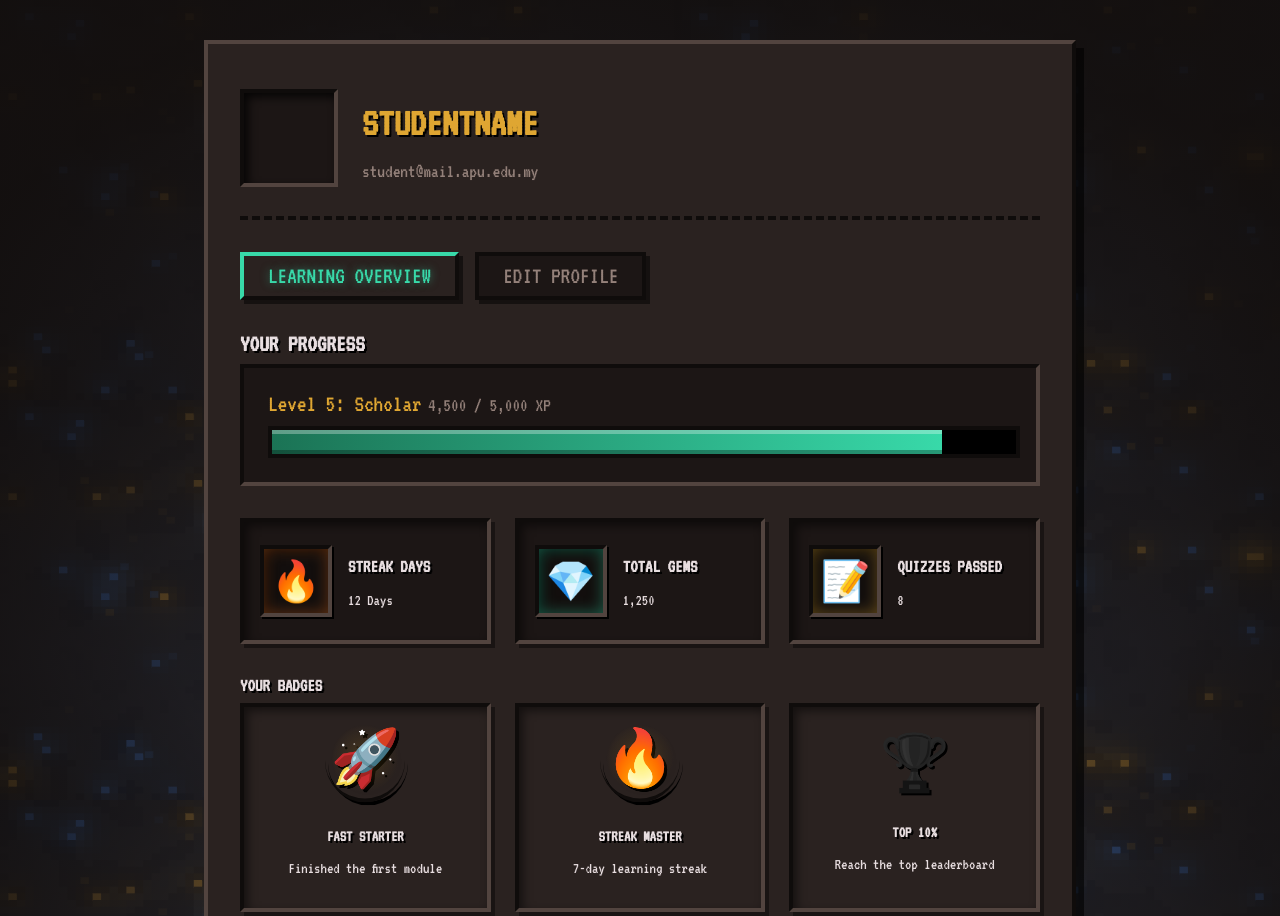
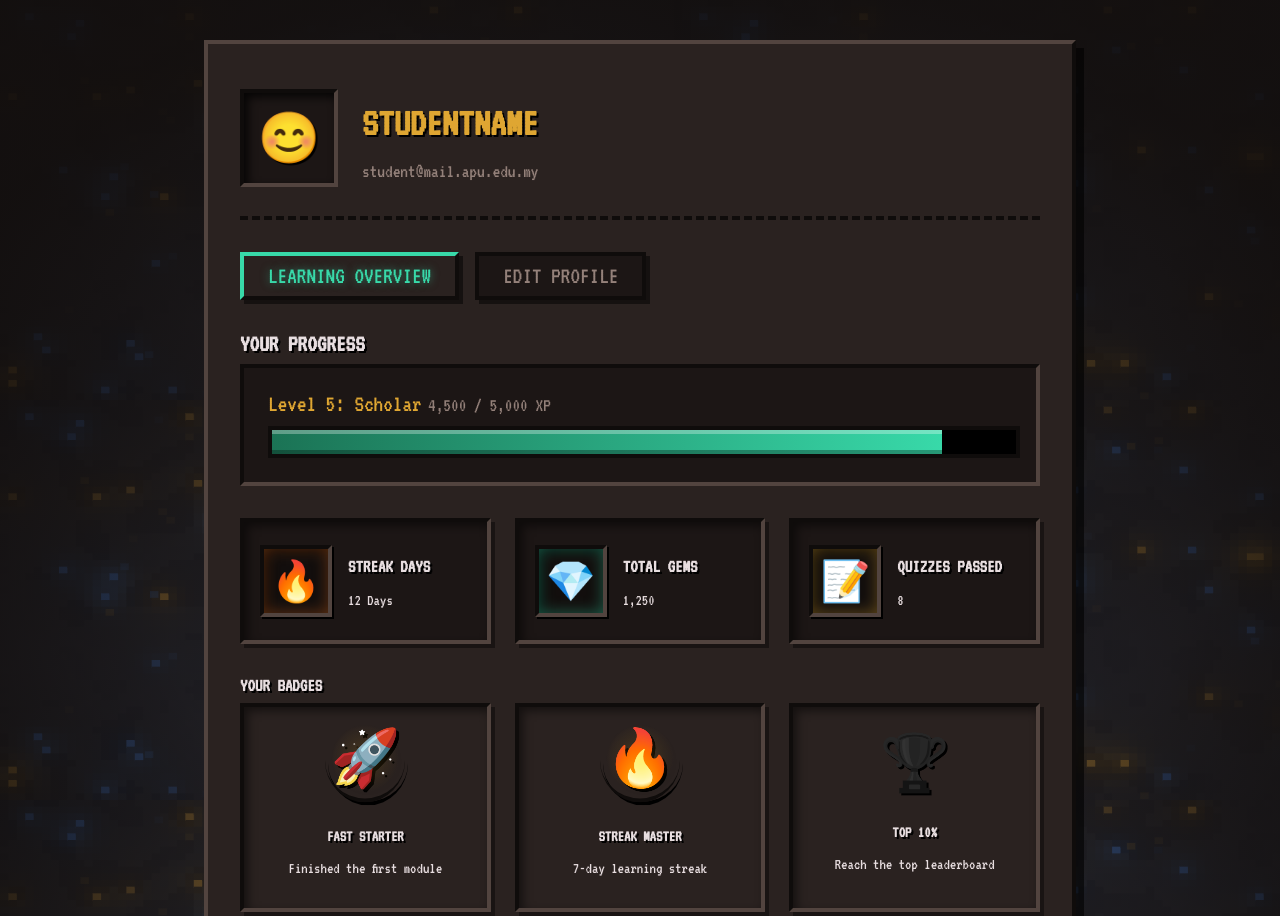
Before and after one commit to icymelon911/G3MX, a website: page profile.html in a window 1280 px wide. Shown: the top 916 px of the page. Drawn offline with Linux system fonts and the light colour scheme.

Commit message:
Profile Changed

```diff
--- a/profile.html
+++ b/profile.html
@@ -13,7 +13,7 @@
     <main class="profile-container">
         <header class="profile-header">
             <div class="avatar-placeholder" id="mainHeaderAvatar" style="background-color: #3498db;">
-                <div class="header-emoji" id="mainHeaderFace"></div>
+                <div class="header-emoji" id="mainHeaderFace">😊</div>
             </div>
             <div class="user-info">
                 <h1 id="displayUsername">StudentName</h1>
```
